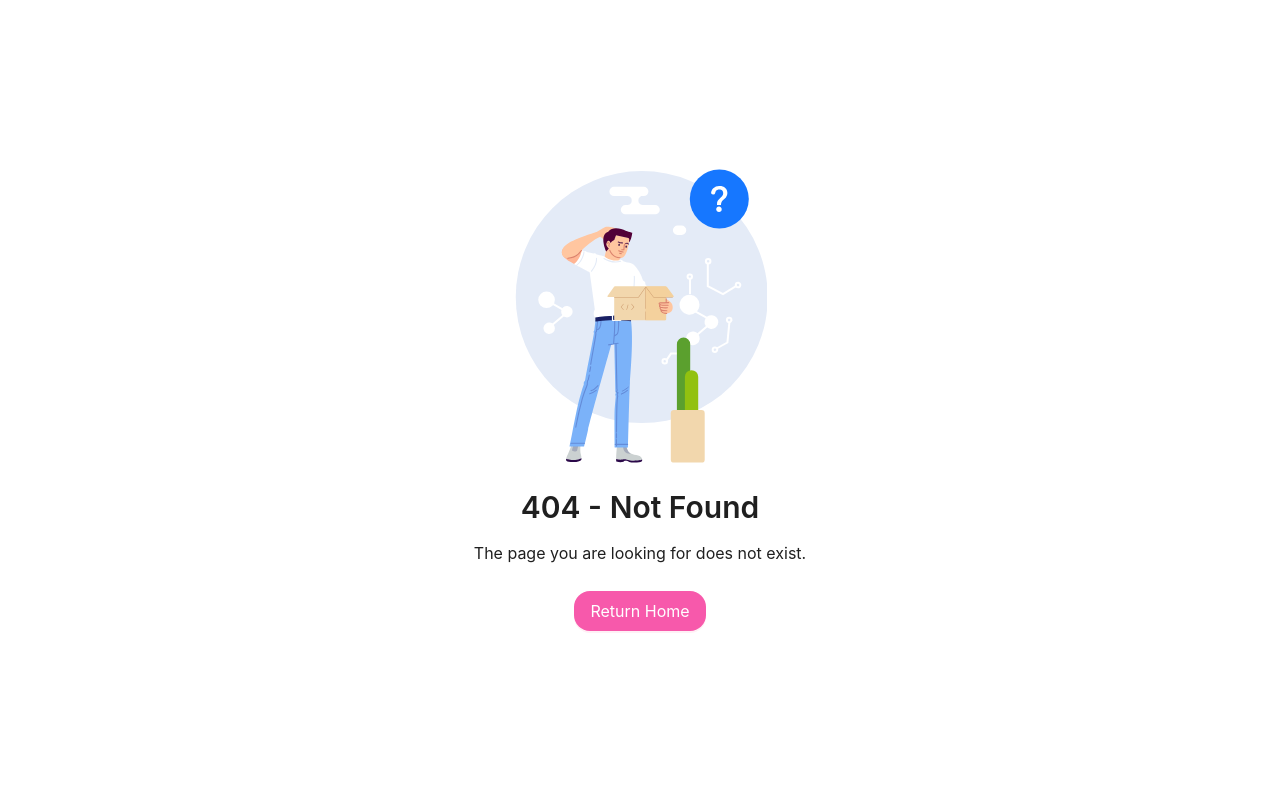
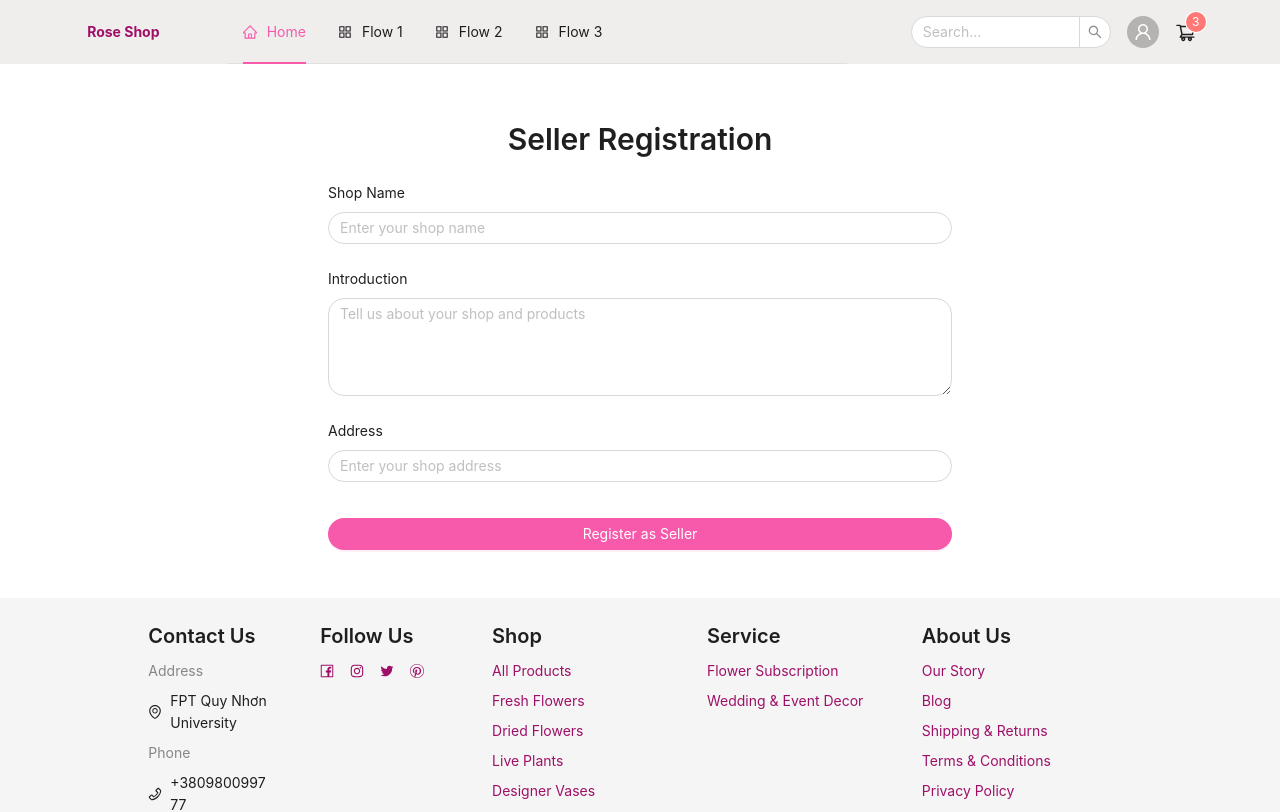
Before and after one commit to neyudnguyen/rose-shop-frontend, a Next.js app: page /seller-register in a window 1280 px wide. Before the commit this address had no page. Shown: the top 812 px of the page. Built offline with nearby package versions, Linux system fonts and the light colour scheme; what @ant-design/nextjs-registry would draw is missing.

Commit message:
feat: add SellerRegister and SellerRegisterForm components for seller registration

```diff
--- /dev/null
+++ b/src/app/(customer)/seller-register/page.tsx
@@ -0,0 +1,11 @@
+import SellerRegisterForm from '@/components/customer/seller-register/SellerRegisterForm';
+
+const SellerRegister = () => {
+	return (
+		<div className="mx-auto pt-24">
+			<SellerRegisterForm />
+		</div>
+	);
+};
+
+export default SellerRegister;
--- /dev/null
+++ b/src/components/customer/seller-register/SellerRegisterForm.tsx
@@ -0,0 +1,97 @@
+'use client';
+
+import { Button, Form, Input, Typography } from 'antd';
+import { useState } from 'react';
+
+const { Title } = Typography;
+
+interface SellerFormValues {
+	ShopName: string;
+	Introduction: string;
+	AddressSeller: string;
+}
+
+const SellerRegisterForm = () => {
+	const [form] = Form.useForm();
+	const [loading, setLoading] = useState(false);
+
+	const handleSubmit = async (values: SellerFormValues) => {
+		setLoading(true);
+		try {
+			console.log('Form values:', values);
+			// Here you would typically send the data to your API
+			// await yourApiService.registerSeller(values);
+			form.resetFields();
+			// Show success message
+		} catch (error) {
+			console.error('Registration failed:', error);
+			// Show error message
+		} finally {
+			setLoading(false);
+		}
+	};
+
+	return (
+		<div className="max-w-2xl mx-auto p-6">
+			<Title level={2} style={{ marginBottom: '24px', textAlign: 'center' }}>
+				Seller Registration
+			</Title>
+
+			<Form
+				form={form}
+				name="seller-register-form"
+				onFinish={handleSubmit}
+				layout="vertical"
+				requiredMark="optional"
+				className="seller-register-form"
+			>
+				<Form.Item
+					name="ShopName"
+					label="Shop Name"
+					rules={[{ required: true, message: 'Please input your shop name!' }]}
+				>
+					<Input placeholder="Enter your shop name" />
+				</Form.Item>
+
+				<Form.Item
+					name="Introduction"
+					label="Introduction"
+					rules={[
+						{ required: true, message: 'Please input your introduction!' },
+					]}
+				>
+					<Input.TextArea
+						placeholder="Tell us about your shop and products"
+						rows={4}
+					/>
+				</Form.Item>
+
+				<Form.Item
+					name="AddressSeller"
+					label="Address"
+					rules={[
+						{ required: true, message: 'Please input your shop address!' },
+					]}
+				>
+					<Input placeholder="Enter your shop address" />
+				</Form.Item>
+
+				<Form.Item>
+					<Button
+						type="primary"
+						htmlType="submit"
+						loading={loading}
+						style={{
+							width: '100%',
+							marginTop: '12px',
+						}}
+					>
+						Register as Seller
+					</Button>
+				</Form.Item>
+			</Form>
+		</div>
+	);
+};
+
+export default SellerRegisterForm;
```
